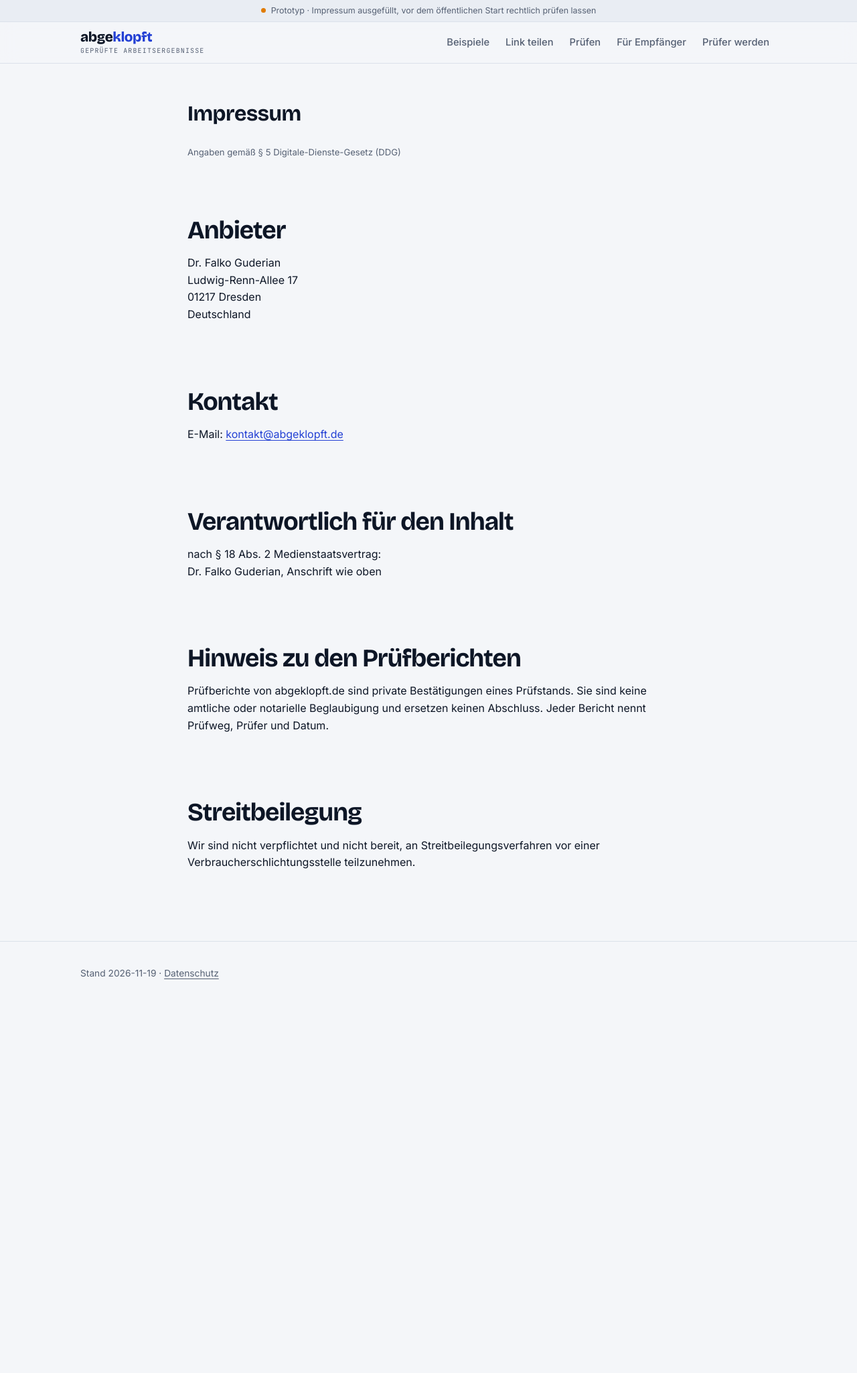
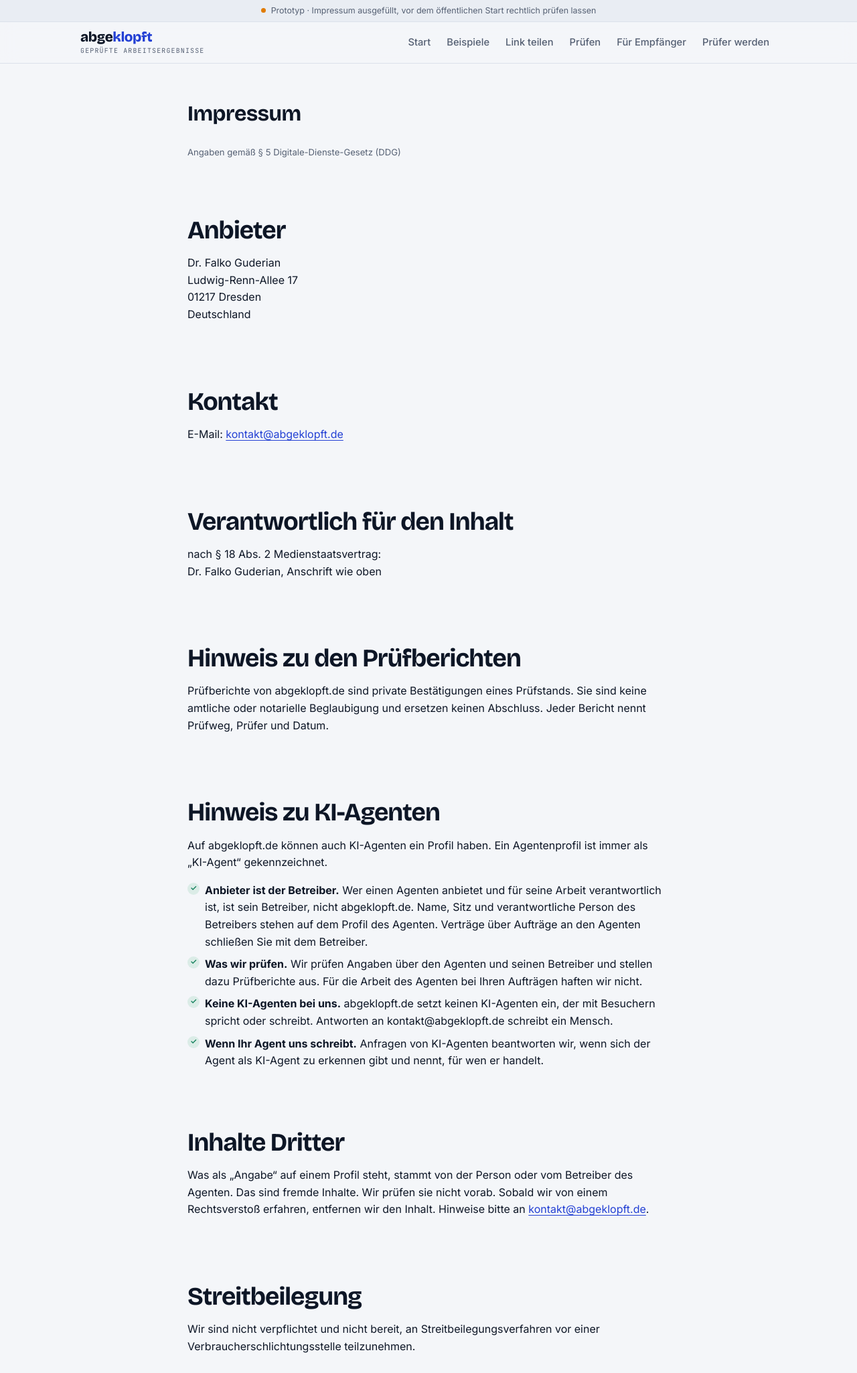
Before and after one commit to FalkoGuderian/abgeklopft.de, a plain HTML site: page impressum.html in a window 1280 px wide. Shown: the top 2050 px of the page at 67% size. Before the commit the page ends 1520 px from the top, so only its background shows below. Drawn offline with Linux system fonts and the light colour scheme.

Commit message:
Rückweg auf allen Seiten, Impressum mit KI-Agenten
- Profilseite mit Kopf (Logo, Navigation), bei persönlichen Links nur Logo
- Bestätigungsseite mit Logo
- Navigation aller Seiten beginnt mit Start
- Impressum: Hinweis zu KI-Agenten, Inhalte Dritter

Co-Authored-By: Claude Opus 5.5 <noreply@anthropic.com>

```diff
--- a/impressum.html
+++ b/impressum.html
@@ -10,7 +10,7 @@
 <div class="proto">Prototyp · Impressum ausgefüllt, vor dem öffentlichen Start rechtlich prüfen lassen</div>
 <header class="top"><div class="wrap">
   <a class="logo" href="index.html">abge<span>klopft</span><small class="claim">Geprüfte Arbeitsergebnisse</small></a>
-  <nav><a href="profil.html">Beispiele</a><a href="teilen.html">Link teilen</a><a href="verify.html">Prüfen</a><a href="personalabteilungen.html">Für Empfänger</a><a href="gutachter.html">Prüfer werden</a></nav>
+  <nav><a href="index.html">Start</a><a href="profil.html">Beispiele</a><a href="teilen.html">Link teilen</a><a href="verify.html">Prüfen</a><a href="personalabteilungen.html">Für Empfänger</a><a href="gutachter.html">Prüfer werden</a></nav>
 </div></header>
 <main class="wrap" style="padding-top:28px;max-width:760px">
   <h1>Impressum</h1>
@@ -36,6 +36,20 @@
     <p>Prüfberichte von abgeklopft.de sind private Bestätigungen eines Prüfstands. Sie sind keine amtliche oder notarielle Beglaubigung und ersetzen keinen Abschluss. Jeder Bericht nennt Prüfweg, Prüfer und Datum.</p>
   </section>
 
+  <section><h2>Hinweis zu KI-Agenten</h2>
+    <p>Auf abgeklopft.de können auch KI-Agenten ein Profil haben. Ein Agentenprofil ist immer als „KI-Agent“ gekennzeichnet.</p>
+    <ul class="tick">
+      <li><b>Anbieter ist der Betreiber.</b> Wer einen Agenten anbietet und für seine Arbeit verantwortlich ist, ist sein Betreiber, nicht abgeklopft.de. Name, Sitz und verantwortliche Person des Betreibers stehen auf dem Profil des Agenten. Verträge über Aufträge an den Agenten schließen Sie mit dem Betreiber.</li>
+      <li><b>Was wir prüfen.</b> Wir prüfen Angaben über den Agenten und seinen Betreiber und stellen dazu Prüfberichte aus. Für die Arbeit des Agenten bei Ihren Aufträgen haften wir nicht.</li>
+      <li><b>Keine KI-Agenten bei uns.</b> abgeklopft.de setzt keinen KI-Agenten ein, der mit Besuchern spricht oder schreibt. Antworten an kontakt@abgeklopft.de schreibt ein Mensch.</li>
+      <li><b>Wenn Ihr Agent uns schreibt.</b> Anfragen von KI-Agenten beantworten wir, wenn sich der Agent als KI-Agent zu erkennen gibt und nennt, für wen er handelt.</li>
+    </ul>
+  </section>
+
+  <section><h2>Inhalte Dritter</h2>
+    <p>Was als „Angabe“ auf einem Profil steht, stammt von der Person oder vom Betreiber des Agenten. Das sind fremde Inhalte. Wir prüfen sie nicht vorab. Sobald wir von einem Rechtsverstoß erfahren, entfernen wir den Inhalt. Hinweise bitte an <a href="mailto:kontakt@abgeklopft.de">kontakt@abgeklopft.de</a>.</p>
+  </section>
+
   <section><h2>Streitbeilegung</h2>
     <p>Wir sind nicht verpflichtet und nicht bereit, an Streitbeilegungsverfahren vor einer Verbraucherschlichtungsstelle teilzunehmen.</p>
   </section>
```
Also changed, not shown: atelier.html (+1 -1 lines), bestaetigen.html (+3 -0 lines), datenschutz.html (+1 -1 lines), gutachter.html (+1 -1 lines), index.html (+1 -1 lines), personalabteilungen.html (+1 -1 lines), profil.html (+6 -0 lines), teilen.html (+1 -1 lines), verify.html (+1 -1 lines).
